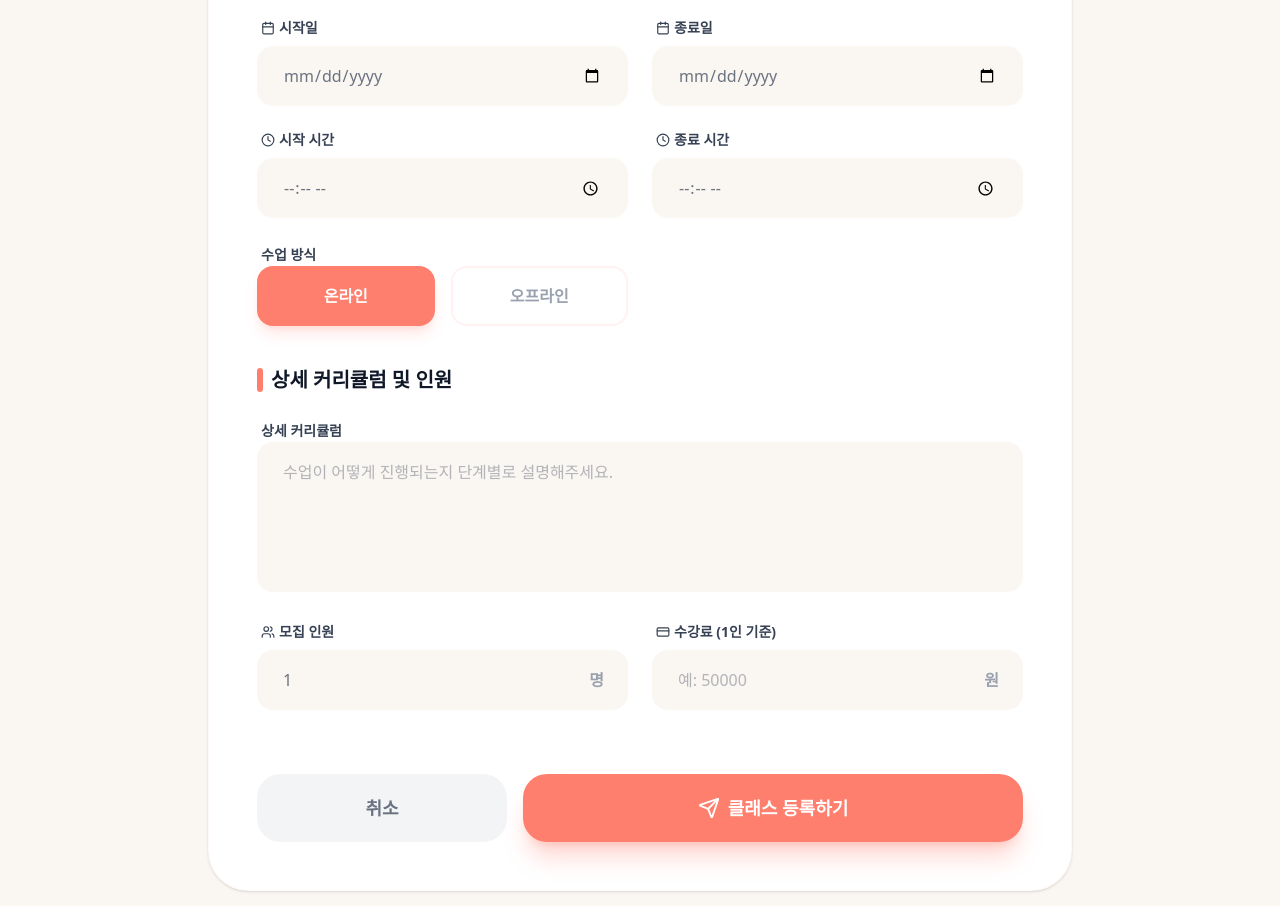
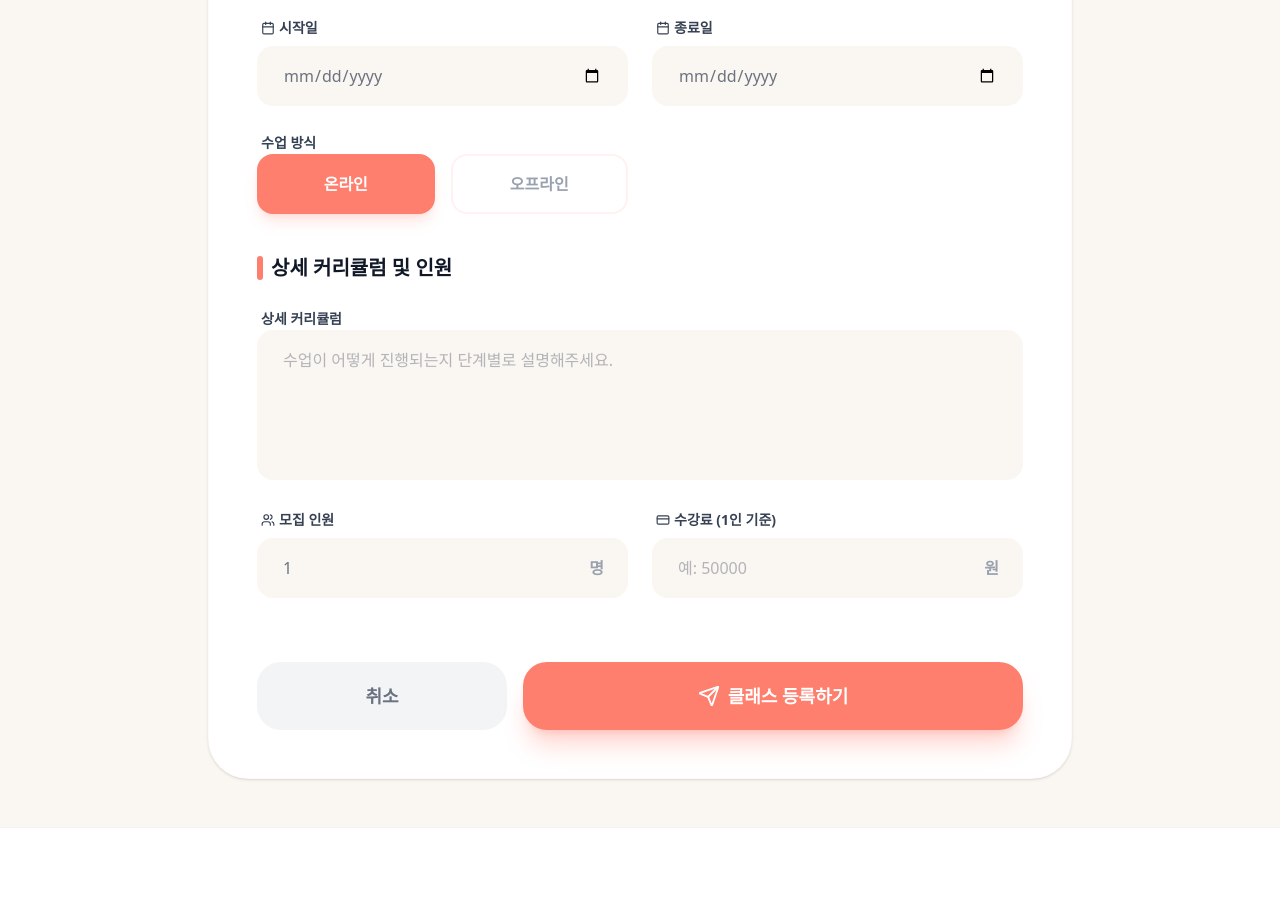
Before and after one commit to prgrms-aibe-devcourse/AIBE5-Project2_Team13, a React (Vite) app in the folder frontend/: page /class/create in a window 1280 px wide. Shown: the part 1120-2026 px from the top of the page. Built offline with nearby package versions, Linux system fonts and the light colour scheme; no server answers; a web font is replaced by a local one.

Commit message:
[feat] #17 시간 입력 부분 삭제

```diff
--- a/frontend/src/pages/ClassFormPage.tsx
+++ b/frontend/src/pages/ClassFormPage.tsx
@@ -1,6 +1,6 @@
 import React, { useState, useRef, useEffect } from 'react';
 import { useNavigate, useParams } from 'react-router-dom';
-import { ChevronLeft, Send, Image as ImageIcon, X, Calendar, Clock, MapPin, Users as UsersIcon, CreditCard, Save, Check } from 'lucide-react';
+import { ChevronLeft, Send, Image as ImageIcon, X, Calendar, MapPin, Users as UsersIcon, CreditCard, Save, Check } from 'lucide-react';
 import { motion, AnimatePresence } from 'motion/react';
 import { CATEGORIES } from '@/src/constants';
 import { useClasses } from '../context/ClassContext';
@@ -20,8 +20,6 @@ export default function ClassFormPage() {
   const [content, setContent] = useState('');
   const [startDate, setStartDate] = useState('');
   const [endDate, setEndDate] = useState('');
-  const [startTime, setStartTime] = useState('');
-  const [endTime, setEndTime] = useState('');
   const [curriculum, setCurriculum] = useState('');
   const [method, setMethod] = useState('online');
   const [location, setLocation] = useState('');
@@ -42,8 +40,6 @@ export default function ClassFormPage() {
       setContent('기존 클래스 설명입니다.');
       setStartDate('2024-05-01');
       setEndDate('2024-05-31');
-      setStartTime('14:00');
-      setEndTime('16:00');
       setCurriculum('1단계: 기초\n2단계: 실습\n3단계: 완성');
       setCapacity('6');
     }
@@ -242,33 +238,6 @@ export default function ClassFormPage() {
 
             <div className="grid grid-cols-1 md:grid-cols-2 gap-6">
               <div className="space-y-2">
-                <label className="text-sm font-bold text-gray-700 ml-1 flex items-center gap-1">
-                  <Clock size={14} /> 시작 시간
-                </label>
-                <input
-                  type="time"
-                  required
-                  value={startTime}
-                  onChange={(e) => setStartTime(e.target.value)}
-                  className="w-full px-6 py-4 bg-ivory rounded-2xl border-2 border-transparent focus:border-coral outline-none transition-all"
-                />
-              </div>
-              <div className="space-y-2">
-                <label className="text-sm font-bold text-gray-700 ml-1 flex items-center gap-1">
-                  <Clock size={14} /> 종료 시간
-                </label>
-                <input
-                  type="time"
-                  required
-                  value={endTime}
-                  onChange={(e) => setEndTime(e.target.value)}
-                  className="w-full px-6 py-4 bg-ivory rounded-2xl border-2 border-transparent focus:border-coral outline-none transition-all"
-                />
-              </div>
-            </div>
-
-            <div className="grid grid-cols-1 md:grid-cols-2 gap-6">
-              <div className="space-y-2">
                 <label className="text-sm font-bold text-gray-700 ml-1">수업 방식</label>
                 <div className="flex gap-4">
                   <button
```
